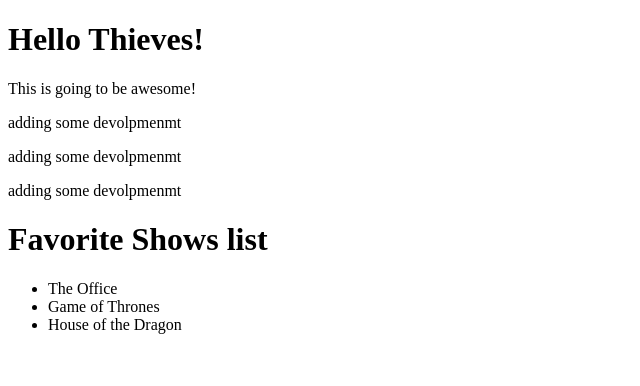
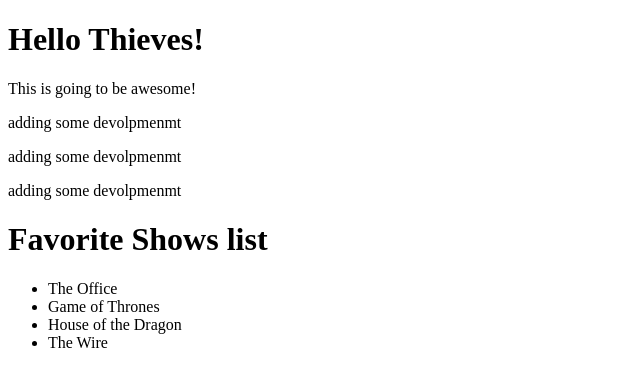
Before and after one commit to faithmcquade/inclass-work, a plain HTML site: page index.html in a window 1280 px wide. Shown: the full height of the page, 0-640 px from the left. Drawn offline with Linux system fonts and the light colour scheme.

Commit message:
Adding favorite show

```diff
--- a/index.html
+++ b/index.html
@@ -16,6 +16,7 @@
         <li>The Office</li>
         <li>Game of Thrones</li>
         <li>House of the Dragon</li>
+        <li>The Wire</li>
     </ul>
 </body>
 </html>
```
